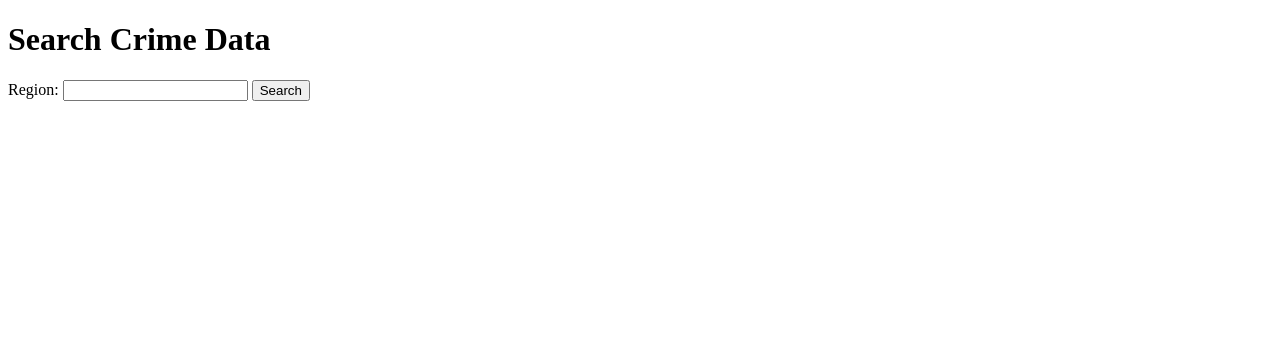
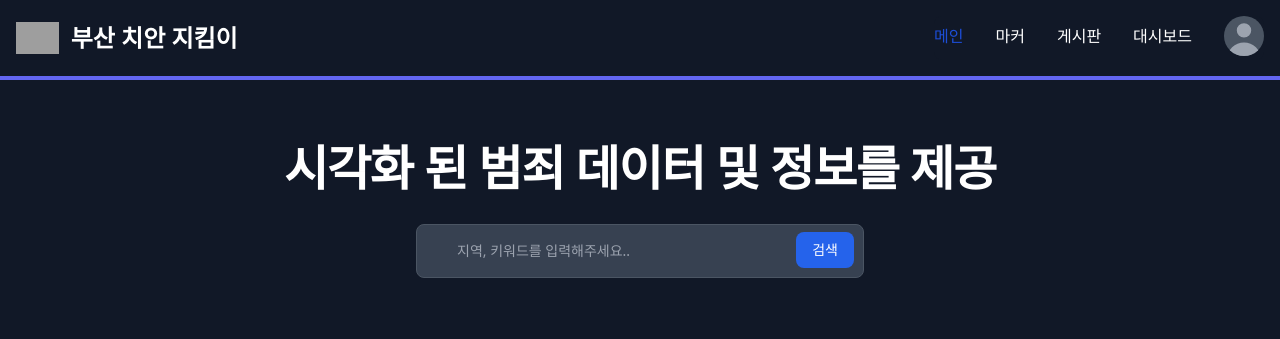
Before and after one commit to gwon9906/CrimeVisualization, a Django app: template crimes/templates/crimes/search.html in a window 1280 px wide. Shown: the top 339 px of the page. Before the commit the page ends 101 px from the top, so only its background shows below. Run offline with Django 3.2, Linux system fonts and the light colour scheme; the template is opened without the code that fills it, so the values that code supplies are empty; some libraries are stand-ins or nearby versions; grey boxes are pictures that could not be loaded.

Commit message:
Update search.html

```diff
--- a/crimes/templates/crimes/search.html
+++ b/crimes/templates/crimes/search.html
@@ -1,15 +1,153 @@
 <!DOCTYPE html>
-<html>
-<head>
-    <title>Search Crime Data</title>
-</head>
-<body>
-    <h1>Search Crime Data</h1>
-    <form method="post">
-        {% csrf_token %}
-        <label for="region">Region:</label>
-        <input type="text" id="region" name="region">
-        <button type="submit">Search</button>
-    </form>
-</body>
+<html lang="en">
+  <head>
+    <meta charset="UTF-8" />
+    <meta name="viewport" content="width=device-width, initial-scale=1.0" />
+    <link
+      rel="shortcut icon"
+      type="image/x-icon"
+      href="https://www.police.go.kr/favicon.ico"
+    />
+    <script src="https://cdn.tailwindcss.com"></script>
+    <title>부산 치안 지킴이</title>
+    <style>
+      #map {
+        display: flex;
+        justify-content: center;
+      }
+    </style>
+  </head>
+
+  <body class="bg-gray-900">
+    <nav class="bg-gray-900 border-b-4 border-indigo-500">
+      <div
+        class="flex flex-wrap items-center justify-between max-w-screen-xl p-4 mx-auto"
+      >
+        <a href="#" class="flex items-center space-x-3 rtl:space-x-reverse">
+          <img
+            src="https://wikiwandv2-19431.kxcdn.com/_next/image?url=https://upload.wikimedia.org/wikipedia/commons/thumb/8/85/Korean_National_Police_Agency_Emblem.svg/langko-640px-Korean_National_Police_Agency_Emblem.svg.png&w=640&q=50"
+            class="h-8"
+            alt="police_png"
+          />
+          <span
+            class="self-center text-2xl font-semibold text-white whitespace-nowrap"
+            >부산 치안 지킴이</span
+          >
+        </a>
+
+        <div class="hidden w-full md:block md:w-auto" id="navbar-default">
+          <ul
+            class="flex flex-col p-4 mt-4 font-medium bg-gray-900 border border-gray-700 rounded-lg md:p-0 md:flex-row md:space-x-8 rtl:space-x-reverse md:mt-0 md:border-0"
+          >
+            <li class="mt-2">
+              <a
+                href="#"
+                class="block px-3 py-2 text-white bg-blue-700 rounded md:bg-transparent md:text-blue-700 md:p-0"
+                aria-current="page"
+                >메인</a
+              >
+            </li>
+            <li class="mt-2">
+              <a
+                href="#"
+                class="block px-3 py-2 text-white rounded md:hover:bg-transparent md:border-0 md:hover:text-blue-700 md:p-0 hover:text-white"
+                >마커</a
+              >
+            </li>
+            <li class="mt-2">
+              <a
+                href="#"
+                class="block px-3 py-2 text-white rounded md:hover:bg-transparent md:border-0 md:hover:text-blue-700 md:p-0 hover:text-white"
+                >게시판</a
+              >
+            </li>
+            <li class="mt-2">
+              <a
+                href="#"
+                class="block px-3 py-2 text-white rounded md:hover:bg-transparent md:border-0 md:hover:text-blue-700 md:p-0 hover:text-white"
+                >대시보드</a
+              >
+            </li>
+            <li class="mb-1">
+              <a
+                href="#"
+                class="block px-3 py-2 rounded md:hover:bg-transparent md:border-0 md:hover:text-blue-700 md:p-0 hover:text-white"
+              >
+                <div
+                  class="relative w-10 h-10 overflow-hidden bg-gray-600 rounded-full"
+                >
+                  <svg
+                    class="absolute w-12 h-12 text-gray-400 -left-1"
+                    fill="currentColor"
+                    viewBox="0 0 20 20"
+                    xmlns="http://www.w3.org/2000/svg"
+                  >
+                    <path
+                      fill-rule="evenodd"
+                      d="M10 9a3 3 0 100-6 3 3 0 000 6zm-7 9a7 7 0 1114 0H3z"
+                      clip-rule="evenodd"
+                    ></path>
+                  </svg>
+                </div>
+              </a>
+            </li>
+          </ul>
+        </div>
+      </div>
+    </nav>
+
+    <section>
+      <div
+        class="max-w-screen-xl px-4 py-8 mx-auto text-center lg:py-16 lg:px-12"
+      >
+        <h1
+          class="mb-8 text-4xl font-extrabold leading-none tracking-tight text-white md:text-5xl lg:text-5xl"
+        >
+          시각화 된 범죄 데이터 및 정보를 제공
+        </h1>
+
+        <form class="max-w-md mx-auto">
+          {% csrf_token %}
+          <div class="relative" method="post">
+            <div
+              class="absolute inset-y-0 flex items-center pointer-events-none start-0 ps-3"
+            ></div>
+            <input
+              type="text"
+              id="region"
+              class="block w-full p-4 text-sm placeholder-gray-400 bg-gray-700 border border-gray-600 rounded-lg ps-10 focus:ring-blue-500 focus:border-blue-500"
+              placeholder="지역, 키워드를 입력해주세요.."
+              required
+            />
+            <button
+              type="submit"
+              class="text-white absolute end-2.5 bottom-2.5 focus:ring-4 focus:outline-none font-medium rounded-lg text-sm px-4 py-2 bg-blue-600 hover:bg-blue-700 focus:ring-blue-800"
+            >
+              검색
+            </button>
+          </div>
+        </form>
+      </div>
+    </section>
+
+    <div id="map">
+      <iframe
+        width="80%"
+        height="800px"
+        style="border: 0"
+        loading="lazy"
+        allowfullscreen
+        referrerpolicy="no-referrer-when-downgrade"
+        src="https://www.google.com/maps/embed/v1/place?key=AIzaSyB485glkWscMK87ttOneua2p2EmhouJPQ8
+    &q=Space+Needle,Seattle+WA"
+      >
+      </iframe>
+    </div>
+    <input
+      id="pac-input"
+      type="text"
+      style="visibility: hidden"
+      placeholder="Enter a location"
+    />
+  </body>
 </html>
```
